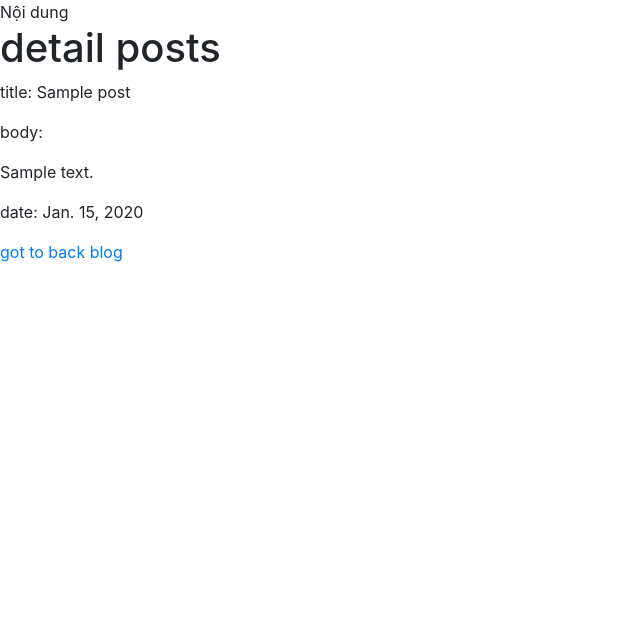
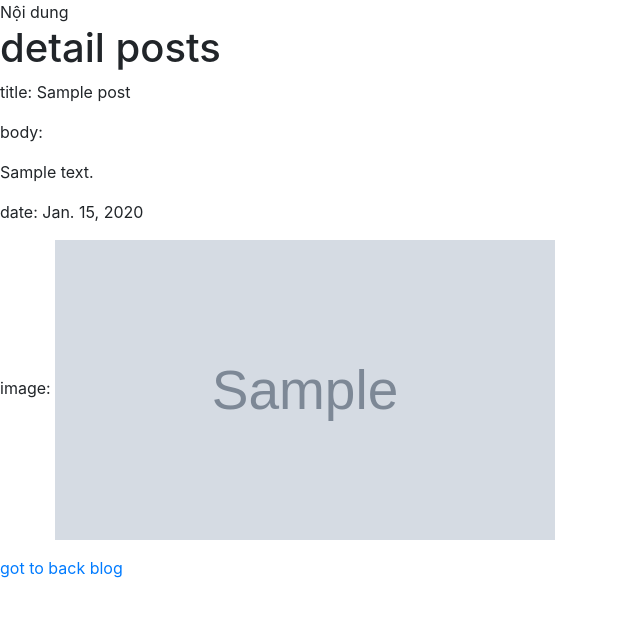
Before and after one commit to datagit/django_tutorial, a Django app: page /blog/1/ in a window 1280 px wide. Shown: the top 617 px of the page, without its empty margins (0-640 px from the left). Run offline with Django 3.2, Linux system fonts and the light colour scheme; tables that the repository leaves empty hold one stand-in row (values such as "Sample post"); grey boxes marked "Sample" are stand-in pictures; some libraries are stand-ins or nearby versions.

Commit message:
upload file in django

```diff
--- a/blog/models.py
+++ b/blog/models.py
@@ -7,7 +7,8 @@ class Post(models.Model):
     title = models.CharField(max_length=100)
     body = models.TextField()
     date = models.DateField(auto_now_add=True)
+    image = models.ImageField(null=True)
 
     def __str__(self):
         # "id is {id}, title is {title}, body is {body}".format(id=self.id, title=self.title, body=self.body)
-        return "{title}".format(title=self.title)
+        return self.title
--- a/blog/templates/blog/detail.html
+++ b/blog/templates/blog/detail.html
@@ -5,5 +5,8 @@
 <p>title: {{ post.title }}</p>
 <p>body: {{ post.body|safe|linebreaks }}</p>
 <p>date: {{ post.date }}</p>
+{% if post.image %}
+  <p>image: <img src="{{ post.image.url }}" width="500px" height="300px" /></p>
+{% endif %}
 <a href="{% url 'blog' %}">got to back blog</a>
 {% endblock %}
--- a/mysite/settings.py
+++ b/mysite/settings.py
@@ -11,6 +11,7 @@ https://docs.djangoproject.com/en/3.2/ref/settings/
 """
 
 from pathlib import Path
+import os
 
 # Build paths inside the project like this: BASE_DIR / 'subdir'.
 BASE_DIR = Path(__file__).resolve().parent.parent
@@ -23,7 +24,7 @@ BASE_DIR = Path(__file__).resolve().parent.parent
 SECRET_KEY = 'django-insecure-eeg)-(dn56wzaq$=m90be=7-e+0d75_yzj&)4o=x%$1o@7c!rq'
 
 # SECURITY WARNING: don't run with debug turned on in production!
-DEBUG = False
+DEBUG = True
 
 ALLOWED_HOSTS = ["*"]
 
@@ -125,3 +126,6 @@ STATIC_URL = '/static/'
 # https://docs.djangoproject.com/en/3.2/ref/settings/#default-auto-field
 
 DEFAULT_AUTO_FIELD = 'django.db.models.BigAutoField'
+
+MEDIA_URL = '/media/'
+MEDIA_ROOT = os.path.join(BASE_DIR, 'media')
--- a/mysite/urls.py
+++ b/mysite/urls.py
@@ -16,11 +16,16 @@ Including another URLconf
 from django.contrib import admin
 from django.urls import path, include
 from django.conf.urls import handler404
+from django.conf.urls.static import static
+from django.conf import settings
 
 urlpatterns = [
+    path('', include('home.urls')),
     path('admin/', admin.site.urls),
-    path('home/', include('home.urls')),
     path('blog/', include('blog.urls')),
 ]
 
+if settings.DEBUG:
+    urlpatterns += static(settings.MEDIA_URL, document_root=settings.MEDIA_ROOT)
+
 handler404 = 'home.views.error'
```
Also changed, not shown: README.md, blog/migrations/0002_post_image.py (added), media/Screen_Shot_2021-07-02_at_10.10.31.png (added), media/Screen_Shot_2021-07-05_at_16.04.29.png (added).
